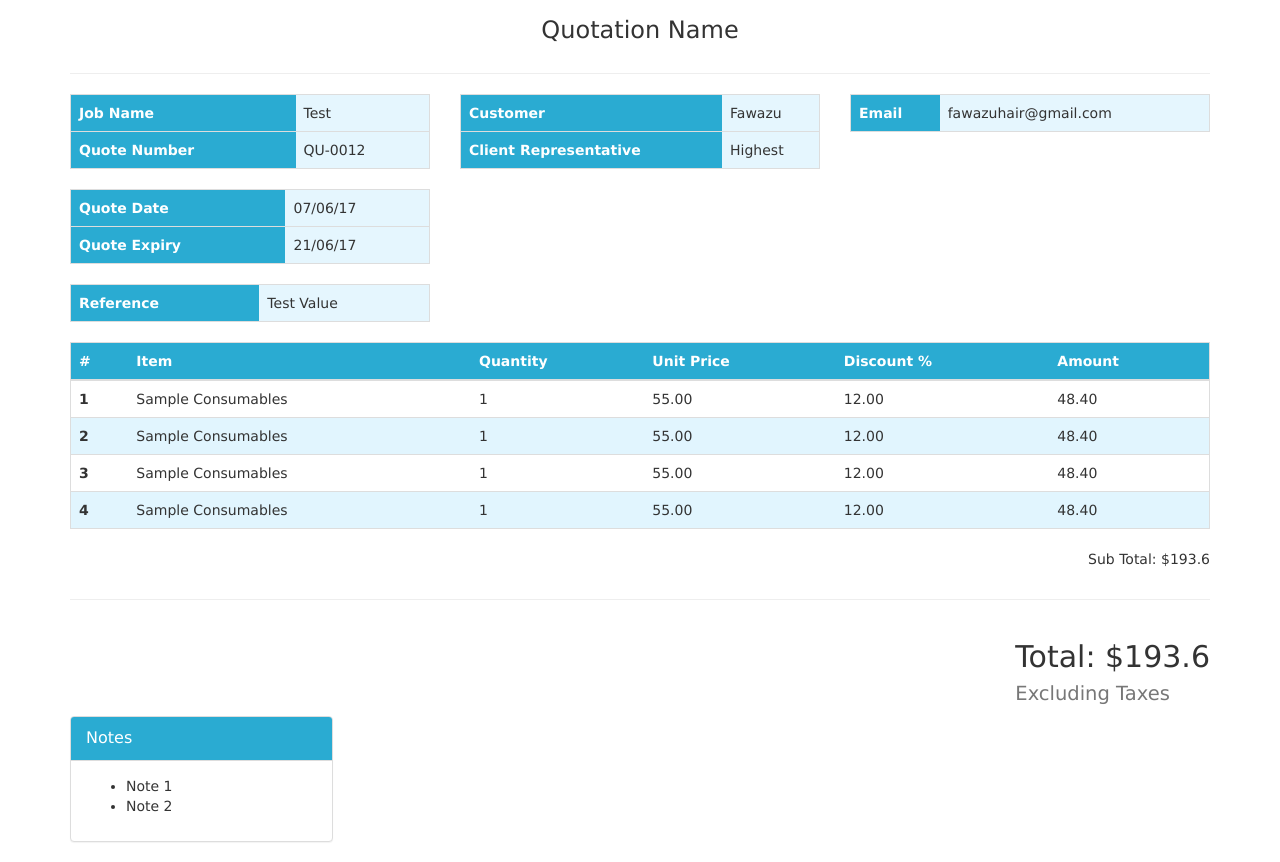
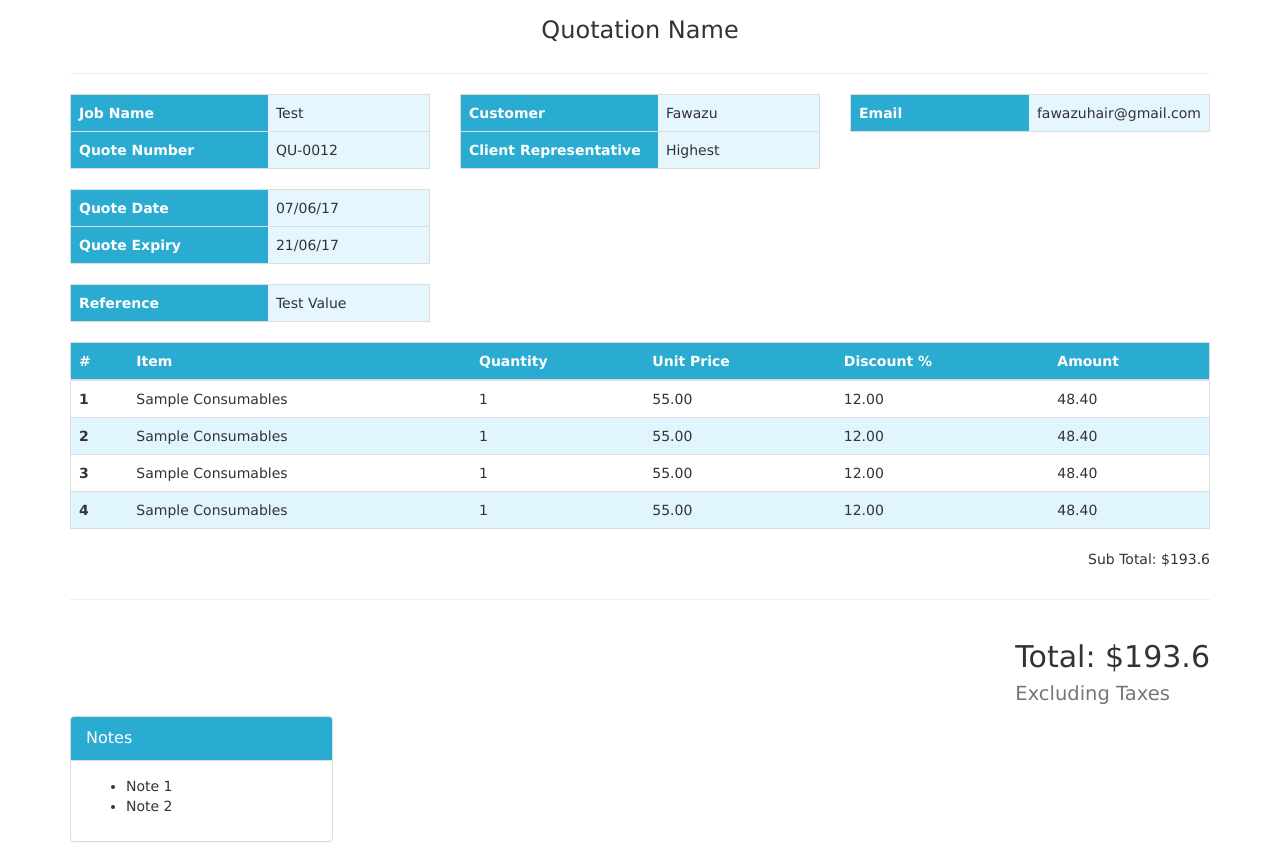
Before and after one commit to Kencredible/Quotation-Layout-Drilltracker, a plain HTML site: page index.html in a window 1280 px wide. Shown: the part 76-938 px from the top of the page. Drawn offline with Linux system fonts and the light colour scheme.

Commit message:
adjusted table head width

```diff
--- a/index.css
+++ b/index.css
@@ -5,6 +5,7 @@ body{
 .table1 tbody tr th {
     background-color: #2AABD2;
     color: #fff;
+    width:55%;
 }
 
 .table1 tbody tr td {
```
